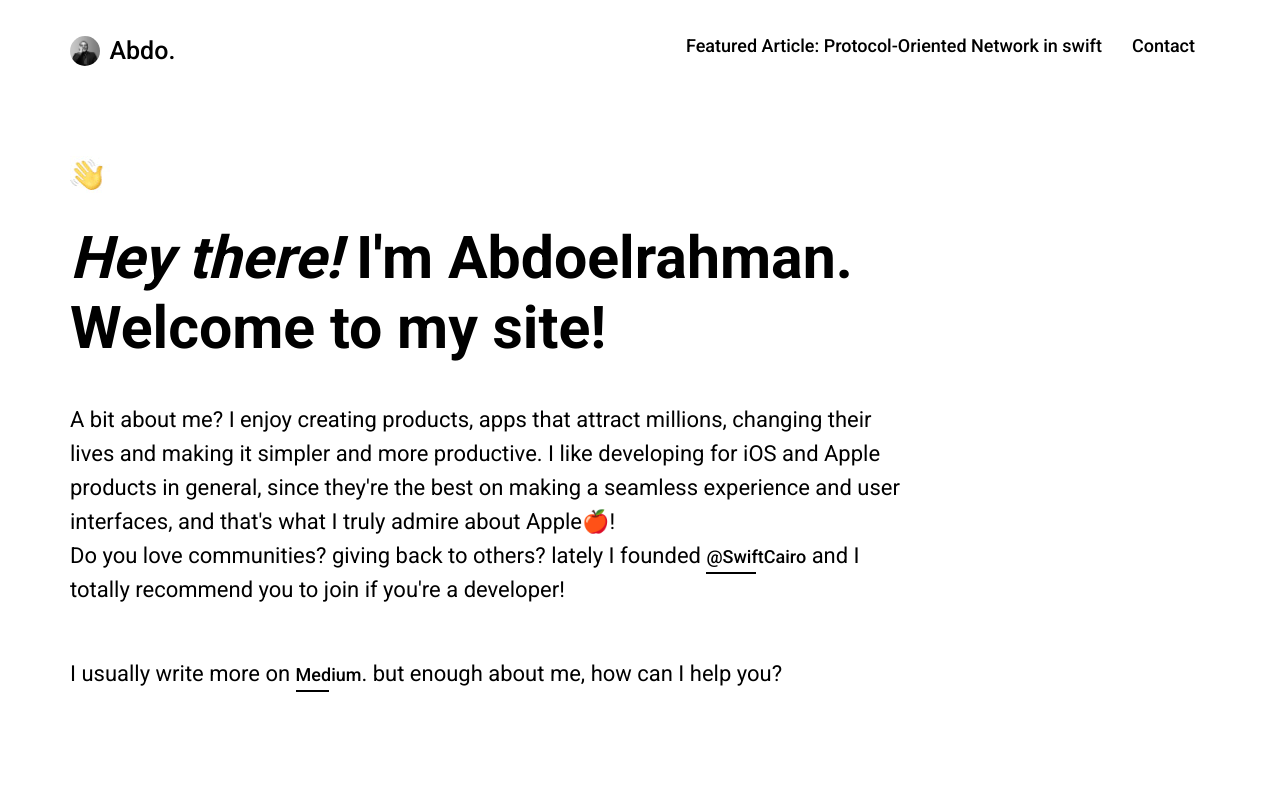
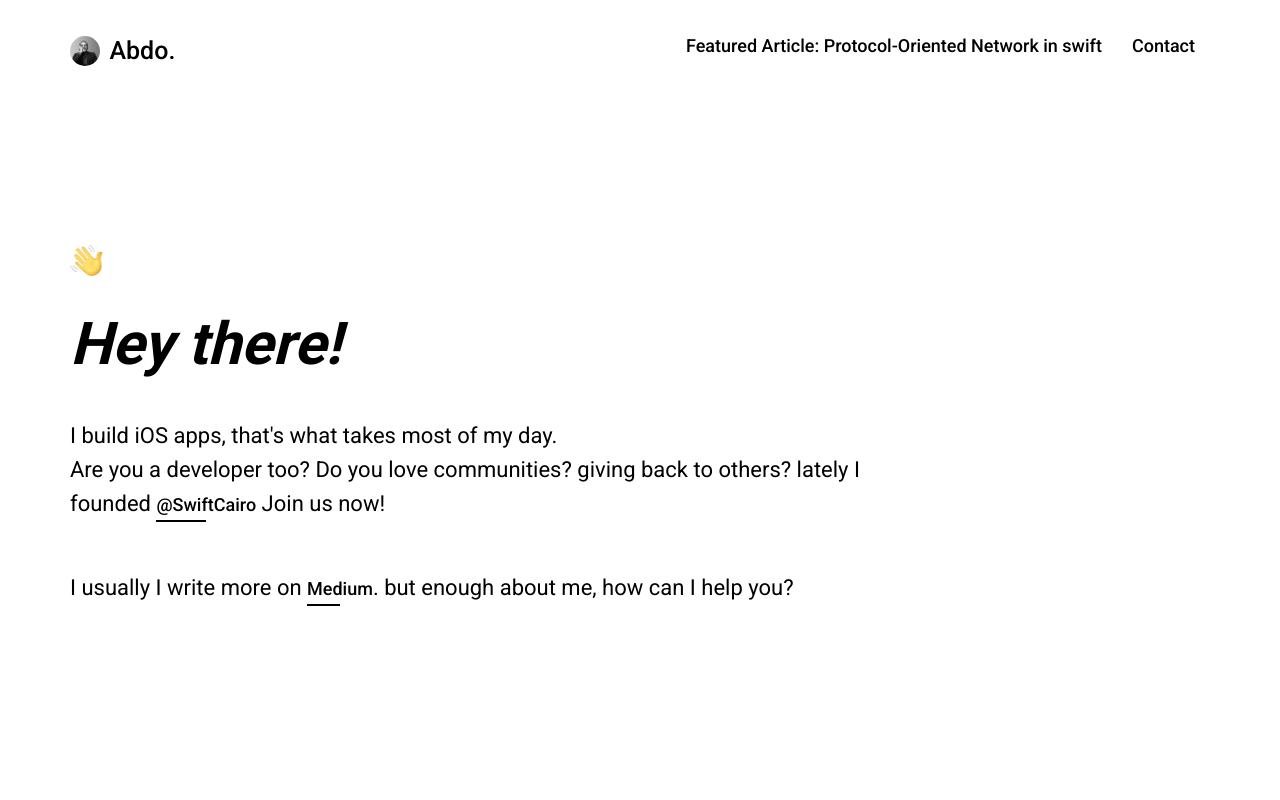
Before and after one commit to Yoloabdo/yoloabdo.github.io, a plain HTML site: page index.html in a window 1280 px wide. Shown: the top 800 px of the page. Drawn offline with nearby package versions, Linux system fonts and the light colour scheme.

Commit message:
text editings

```diff
--- a/index.html
+++ b/index.html
@@ -50,13 +50,12 @@
 						<div class="col-md-9">
 							<div class="intro-content">
 								<img src="./images/waving.gif" alt="" class="waving img-responsive">
-								<h1 title="Top 5% iOS developer in MENA region"><i>Hey there!</i> I'm Abdoelrahman. Welcome to my site!</h1>
+								<h1 title="Top 5% iOS developer in MENA region"><i>Hey there!</i></h1>
 								<p>
-									A bit about me? I enjoy creating products, apps that attract millions, changing their lives and making it simpler and more productive.
-									I like developing for iOS and Apple products in general, since they're the best on making a seamless experience and user interfaces, and that's what I truly admire about Apple🍎! <br>
-									Do you love communities? giving back to others? lately I founded <a href="https://twitter.com/SwiftCairo" class="aBtm" target="_blank">@SwiftCairo</a> and I totally recommend you to join if you're a developer!
+									I build iOS apps, that's what takes most of my day.<br>
+									Are you a developer too? Do you love communities? giving back to others? lately I founded <a href="https://twitter.com/SwiftCairo" class="aBtm" target="_blank">@SwiftCairo</a> Join us now!
 								</p>
-								<p>I usually write more on <a href="https://medium.com/@yoloabdo" class="aBtm" target="_blank">Medium</a>. but enough about me, how can I help you?</p>
+								<p>I usually I write more on <a href="https://medium.com/@yoloabdo" class="aBtm" target="_blank">Medium</a>. but enough about me, how can I help you?</p>
 							</div>
 						</div>
 					</div>
@@ -161,7 +160,7 @@
 							<h3>Technologies</h3>
 							<ul>
 								<li>Swift 4.0</li>
-								<li>SpriteKit</li>
+								<li>Custom collection layout</li>
 								<li>Alamofire</li>
 								<li>Payfort SDK</li>
 							</ul>
@@ -202,7 +201,7 @@
 							<h3>Technologies</h3>
 							<ul>
 								<li>Swift</li>
-								<li>SpriteKit</li>
+								<li>OneSignal</li>
 							</ul>
 						</div>
 						<div class="download">
@@ -231,7 +230,7 @@
 							<ul>
 								<li>Swift</li>
 								<li>Realm</li>
-								<li>SpriteKit</li>
+								<li>AR/SpriteKit</li>
 								<li>Payment: Stripe & ApplePay</li>
 							</ul>
 						</div>
```
Also changed, not shown: 1 other file.
